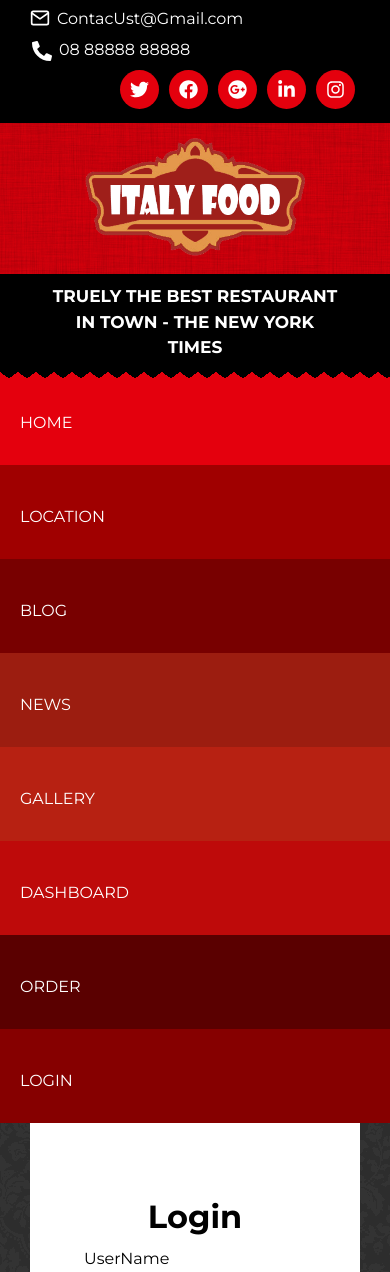
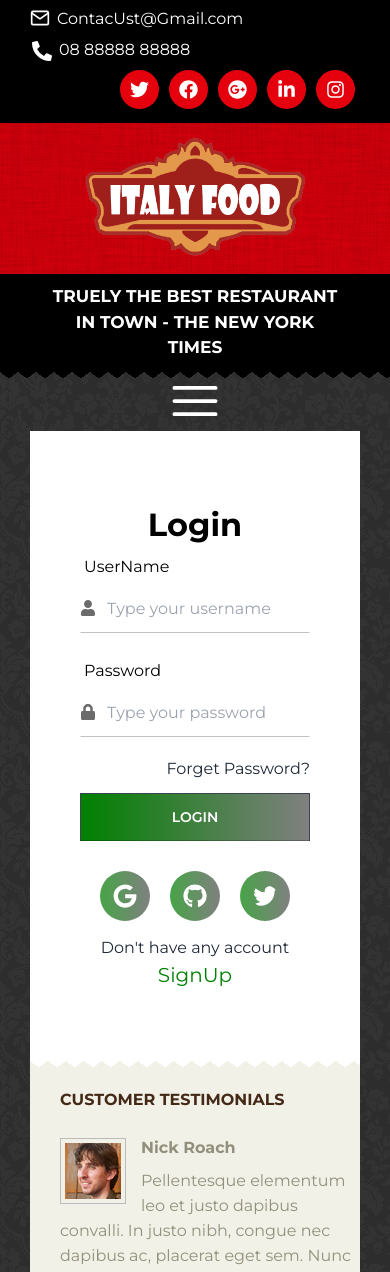
Before and after one commit to harunrashid4419/italy-food, a React (Create React App) app: page /login in a window 390 px wide. Shown: the top 1272 px of the page. Built offline with nearby package versions, Linux system fonts and the light colour scheme; no server answers.

Commit message:
categories polish

```diff
--- a/package.json
+++ b/package.json
@@ -3,6 +3,7 @@
   "version": "0.1.0",
   "private": true,
   "dependencies": {
+    "@heroicons/react": "^2.0.13",
     "@testing-library/jest-dom": "^5.16.5",
     "@testing-library/react": "^13.4.0",
     "@testing-library/user-event": "^13.5.0",
--- /dev/null
+++ b/src/Pages/FastFood/FastFood.js
@@ -0,0 +1,11 @@
+import React from 'react';
+
+const FastFood = () => {
+    return (
+        <div>
+            <p>Fast Food</p>
+        </div>
+    );
+};
+
+export default FastFood;
--- a/src/Pages/Home/Category/Category.css
+++ b/src/Pages/Home/Category/Category.css
@@ -76,7 +76,9 @@
     border: 1px solid #3C3C3C;
     border-radius: 4px;
     transition: .5s;
-    margin-top: 20px;
+}
+.single-category button:hover{
+    opacity: 70%;
 }
 
 @media screen and (max-width: 992px) {
--- a/src/Routes/Router/Router.js
+++ b/src/Routes/Router/Router.js
@@ -2,6 +2,7 @@ import { createBrowserRouter } from "react-router-dom";
 import Login from "../../components/Login/Login";
 import Signup from "../../components/Signup/Signup";
 import Main from '../../Layout/Main';
+import FastFood from "../../Pages/FastFood/FastFood";
 import Categories from "../../Pages/Home/Categories/Categories";
 import Home from "../../Pages/Home/Home/Home";
 
@@ -13,7 +14,7 @@ const router = createBrowserRouter([
             {
                 path: '/',
                 element: <Home></Home>,
-                loader: () => fetch('http://localhost:5000/categories')
+                loader: () => fetch('https://italy-food-server.vercel.app/categories')
             },
             {
                 path: '/login',
@@ -26,6 +27,10 @@ const router = createBrowserRouter([
             {
                 path: '/categories',
                 element: <Categories></Categories>,
+            },
+            {
+                path: '/fastfood',
+                element: <FastFood></FastFood>,
             }
         ]
     }
--- a/src/components/Navbar/Navbar.css
+++ b/src/components/Navbar/Navbar.css
@@ -1,3 +1,14 @@
+.mobile-icon{
+	margin: auto;
+	width: 60px;
+	color: white;
+	display: none;
+}
+@media screen and (max-width: 776px) {
+	.mobile-icon{
+		display: block;
+	}
+}
 .navbar-section{
     max-width: 1370px;
     margin: auto;
--- a/src/components/Navbar/Navbar.js
+++ b/src/components/Navbar/Navbar.js
@@ -1,21 +1,32 @@
-import React, { useContext } from "react";
+import React, { useContext, useState } from "react";
 import { toast } from "react-hot-toast";
 import { Link, useNavigate } from "react-router-dom";
 import { AuthContext } from "../../UserContext/UserContext";
 import "./Navbar.css";
+import { Bars3Icon, XMarkIcon } from "@heroicons/react/24/solid";
 
 const Navbar = () => {
   const { user, logOut } = useContext(AuthContext);
+  const [open, setOpen] = useState(false);
   const navigate = useNavigate();
-  const handleLogOut = () =>{
+  const handleLogOut = () => {
     logOut()
-      .then(() =>{
-        toast.success('LogOut success');
-        navigate('/login');
+      .then(() => {
+        toast.success("LogOut success");
+        navigate("/login");
       })
-      .catch(error => console.error(error));
-  }
+      .catch((error) => console.error(error));
+  };
   return (
+    <div>
+      <div className="" onClick={() => setOpen(!open)}>
+        {open ? (
+          <Link><XMarkIcon className="mobile-icon"></XMarkIcon></Link>
+        ) : (
+          <Link><Bars3Icon className="mobile-icon" /></Link>
+        )}
+      </div>
+      <div className={`md:static absolute ${open ? '' : 'left-[-790px]'}`}>
         <div className="navbar-section">
           <div className="main-menu">
             <ul className="main">
@@ -35,14 +46,14 @@ const Navbar = () => {
                 <Link>gallery</Link>
               </li>
               <li className="dashboard">
-            <Link>Dashboard</Link>
+                <Link>Blog</Link>
               </li>
               <li className="order">
-            <Link>Order</Link>
+                {user ? <Link>Order</Link> : <Link>Menu</Link>}
               </li>
               <li className="login">
                 {user ? (
-              <Link onClick={handleLogOut} >LogOut</Link>
+                  <Link onClick={handleLogOut}>LogOut</Link>
                 ) : (
                   <Link to="/login">LogIn</Link>
                 )}
@@ -50,6 +61,8 @@ const Navbar = () => {
             </ul>
           </div>
         </div>
+      </div>
+    </div>
   );
 };
 
```
Also changed, not shown: firebase.json (added), 2 other files (tests, documents, lock files or other folders). Lines whose indentation alone changed are shown as unchanged.
